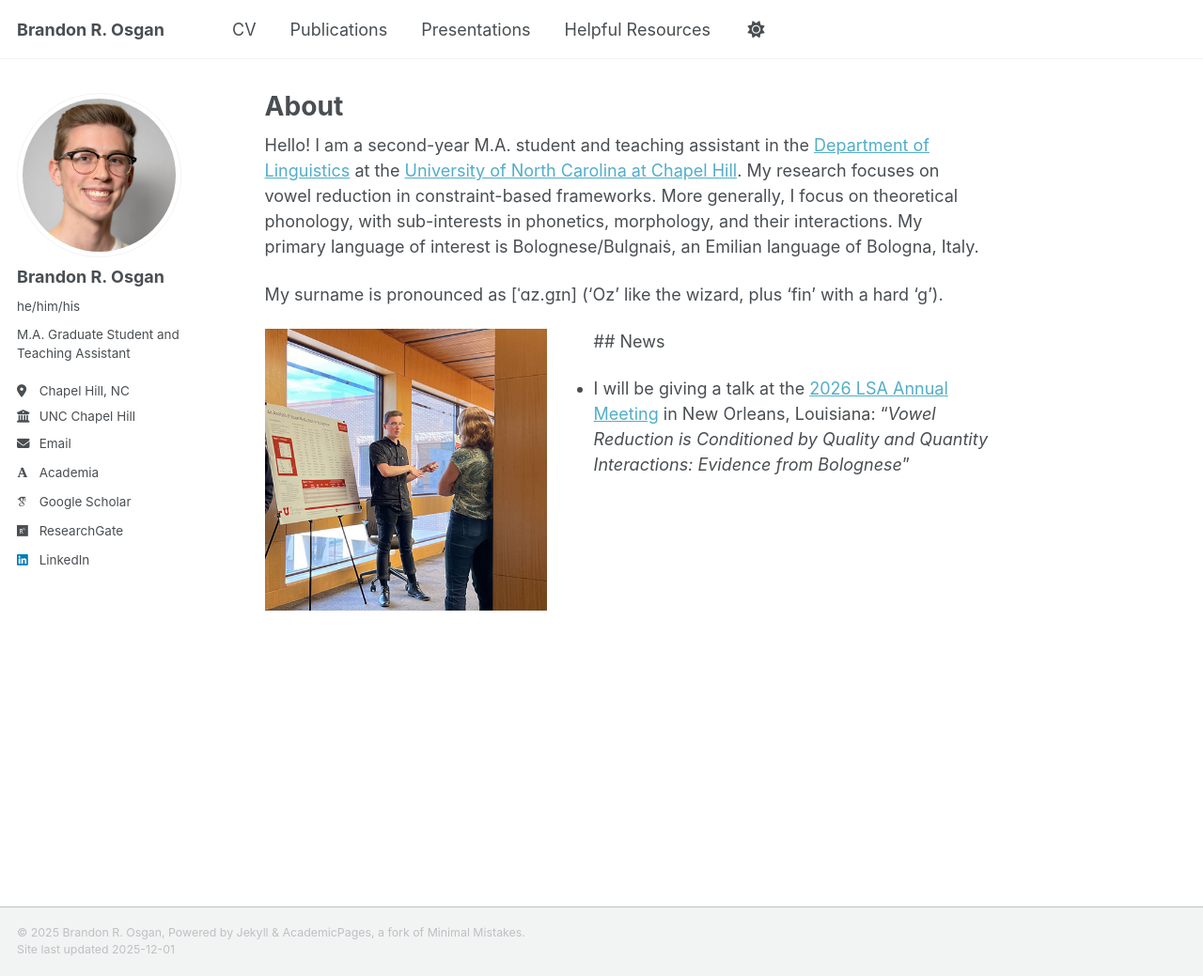
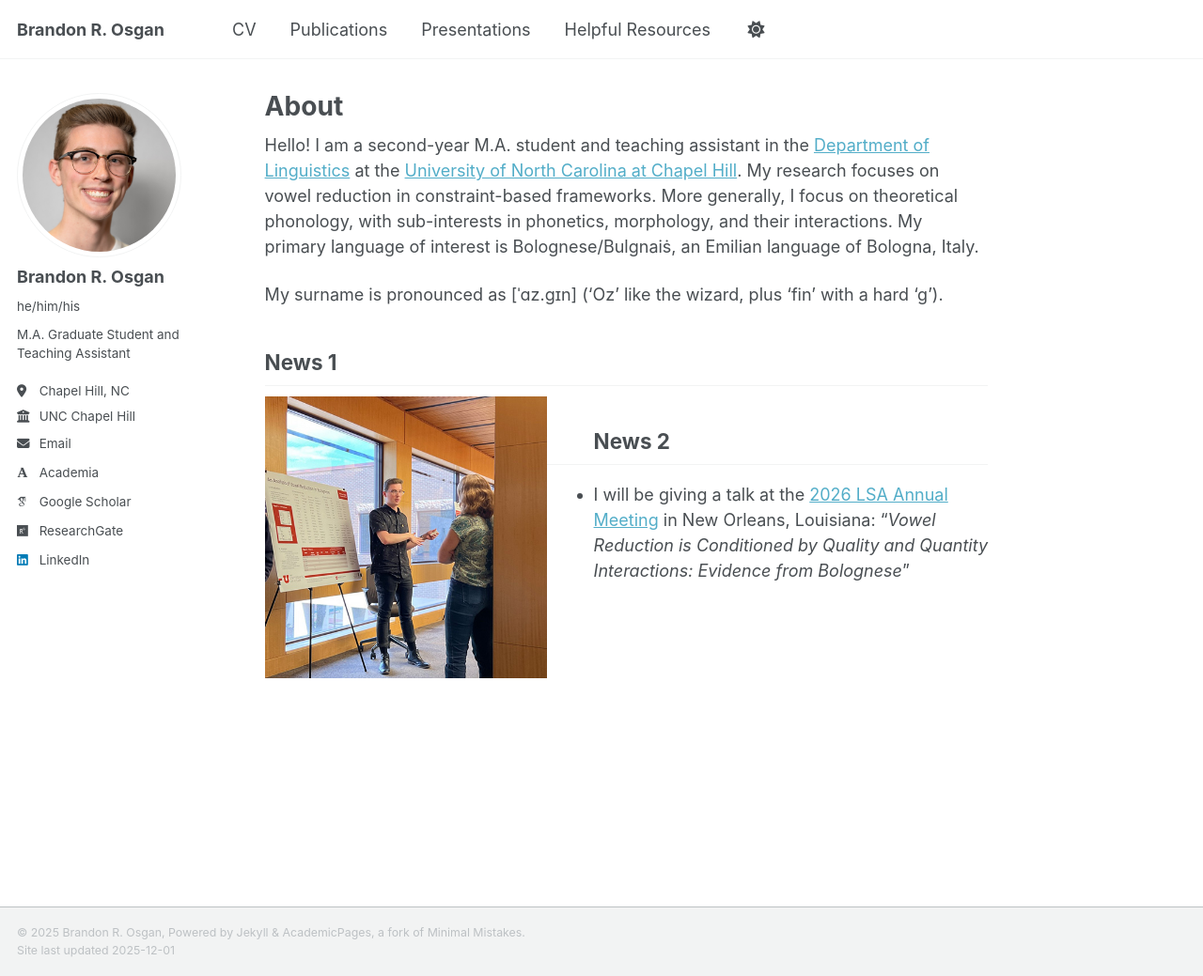
Before and after one commit to bosgan/bosgan.github.io, a Jekyll site: the page built from _pages/about.md, in a window 1280 px wide and 1039 px high. Shown: the whole window at 94% size. Built offline with Jekyll 4.4.1, drawn with Linux system fonts in a browser that asks for light colours; some web fonts are replaced; a script that is not in the unit is left out.

Commit message:
Update about.md

```diff
--- a/_pages/about.md
+++ b/_pages/about.md
@@ -11,7 +11,9 @@ Hello! I am a second-year M.A. student and teaching assistant in the [Department
 
 My surname is pronounced as [ˈɑz.gɪn] ('Oz' like the wizard, plus 'fin' with a hard 'g').
 
-<img src="/images/HRPS_Brandon_talking.jpg" alt="Brandon presenting a poster" style="float: left; margin-right: 50px; width: 300px;"> ## News
+## News 1
+<img src="/images/HRPS_Brandon_talking.jpg" alt="Brandon presenting a poster" style="float: left; margin-right: 50px; width: 300px;">
+## News 2
 
 * I will be giving a talk at the [2026 LSA Annual Meeting](https://web.cvent.com/event/d453188a-a321-46d4-b57e-79d5067e6521/summary) in New Orleans, Louisiana: "_Vowel Reduction is Conditioned by Quality and Quantity
 Interactions: Evidence from Bolognese_"
```
